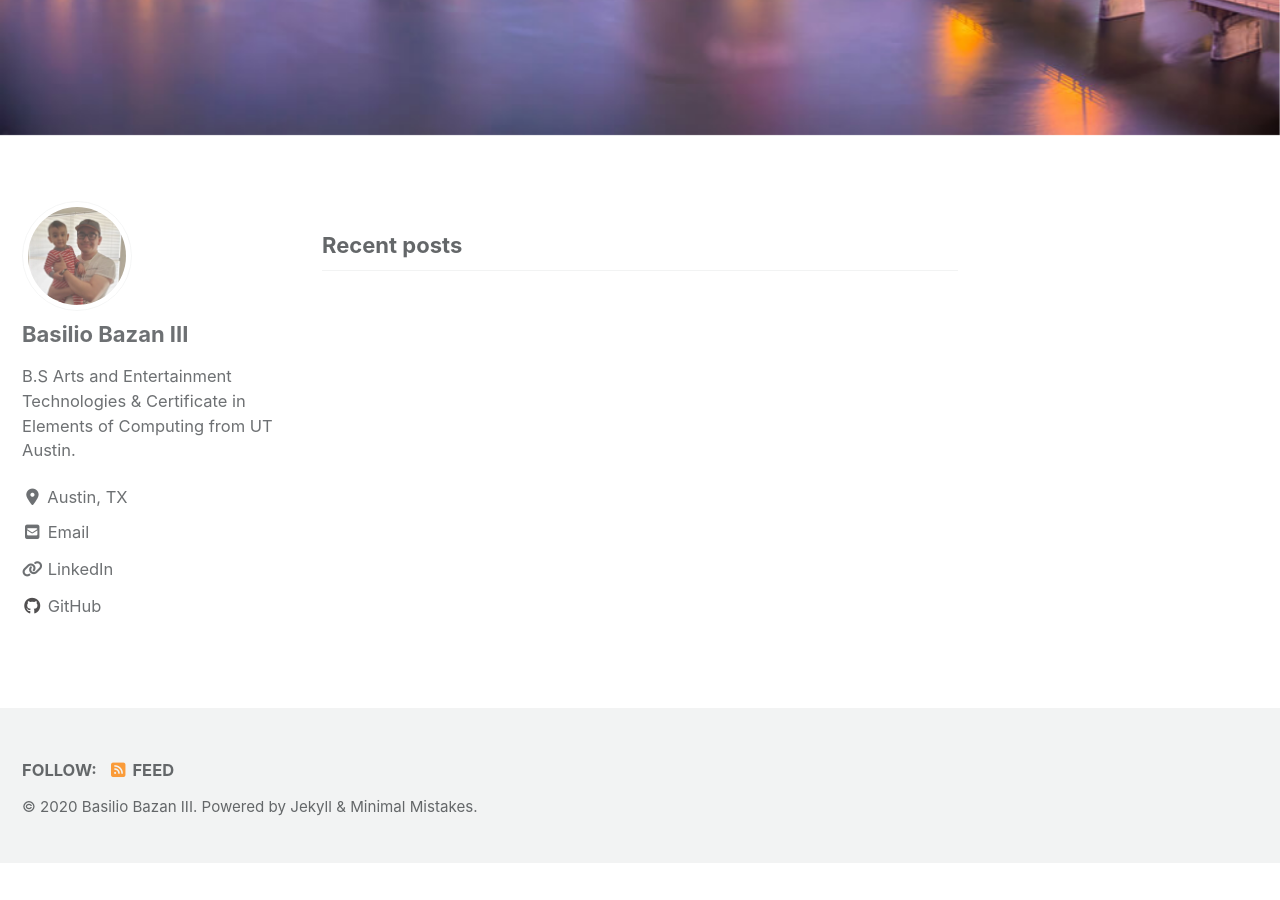
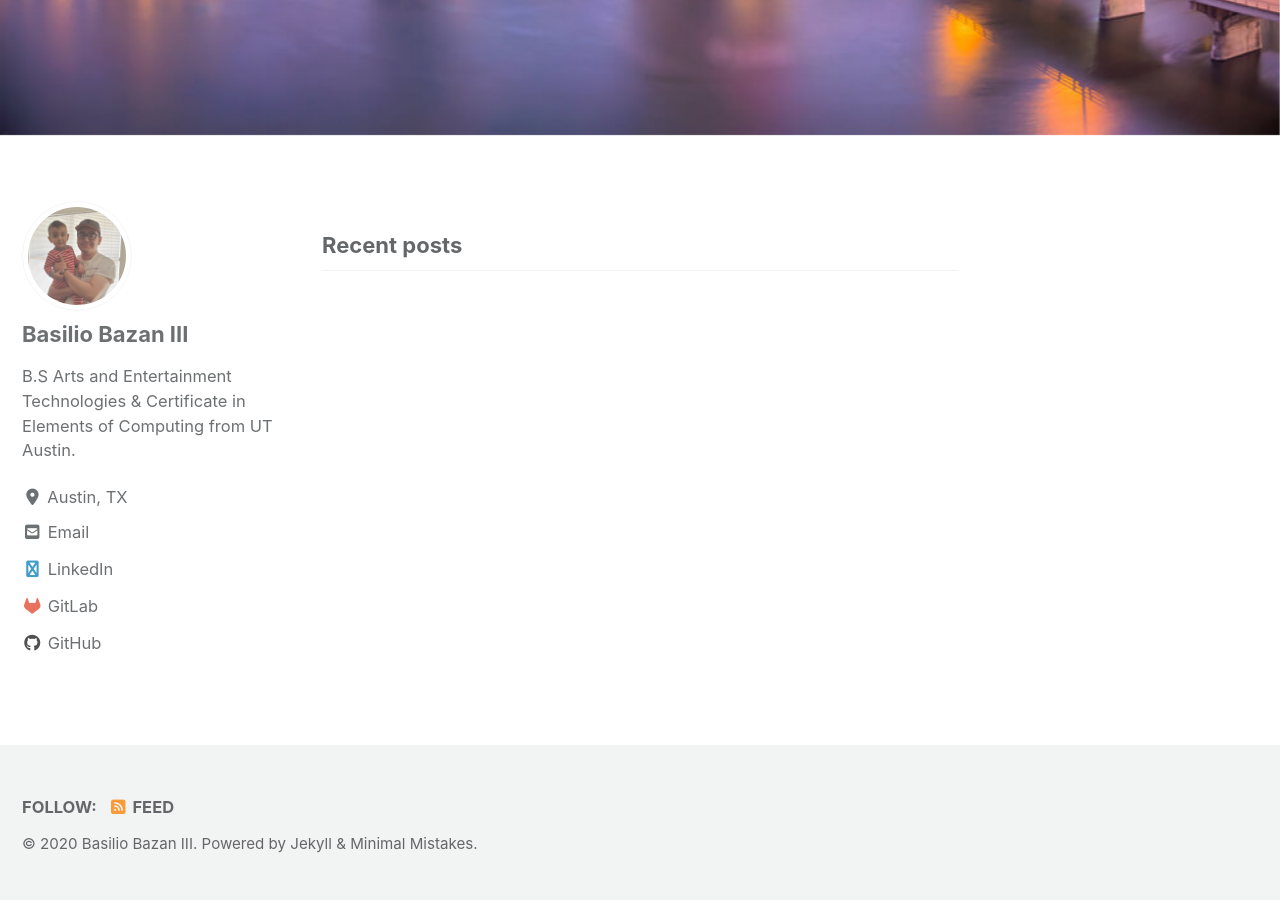
Before and after one commit to Basilio0505/basilio0505.github.io, a Jekyll site: the page built from index.html, in a window 1280 px wide and 900 px high, scrolled down 650 px. Built offline with Jekyll 4.4.1, drawn with Linux system fonts in a browser that asks for light colours; cached includes are drawn as plain includes; nearby versions of some CDN libraries; the list of posts is cut into pages by our own code; before the commit the page ends 1513 px from its top, so only the background shows below that.

Commit message:
Updated config bio links

```diff
--- a/_config.yml
+++ b/_config.yml
@@ -103,11 +103,11 @@ author:
       icon: "fas fa-fw fa-envelope-square"
       url: "mailto:basilio0505@gmail.com"
     - label: "LinkedIn"
-      icon: "fas fa-fw fa-link"
+      icon: "fas fa-fw fa-linkedin"
       url: "https://www.linkedin.com/in/basilio-bazan/"
-    - label: "Twitter"
-      icon: "fab fa-fw fa-twitter-square"
-      # url: "https://twitter.com/"
+    - label: "GitLab"
+      icon: "fab fa-fw fa-gitlab"
+      url: "https://gitlab.com/Basilio0505"
     - label: "Facebook"
       icon: "fab fa-fw fa-facebook-square"
       # url: "https://facebook.com/"
```
